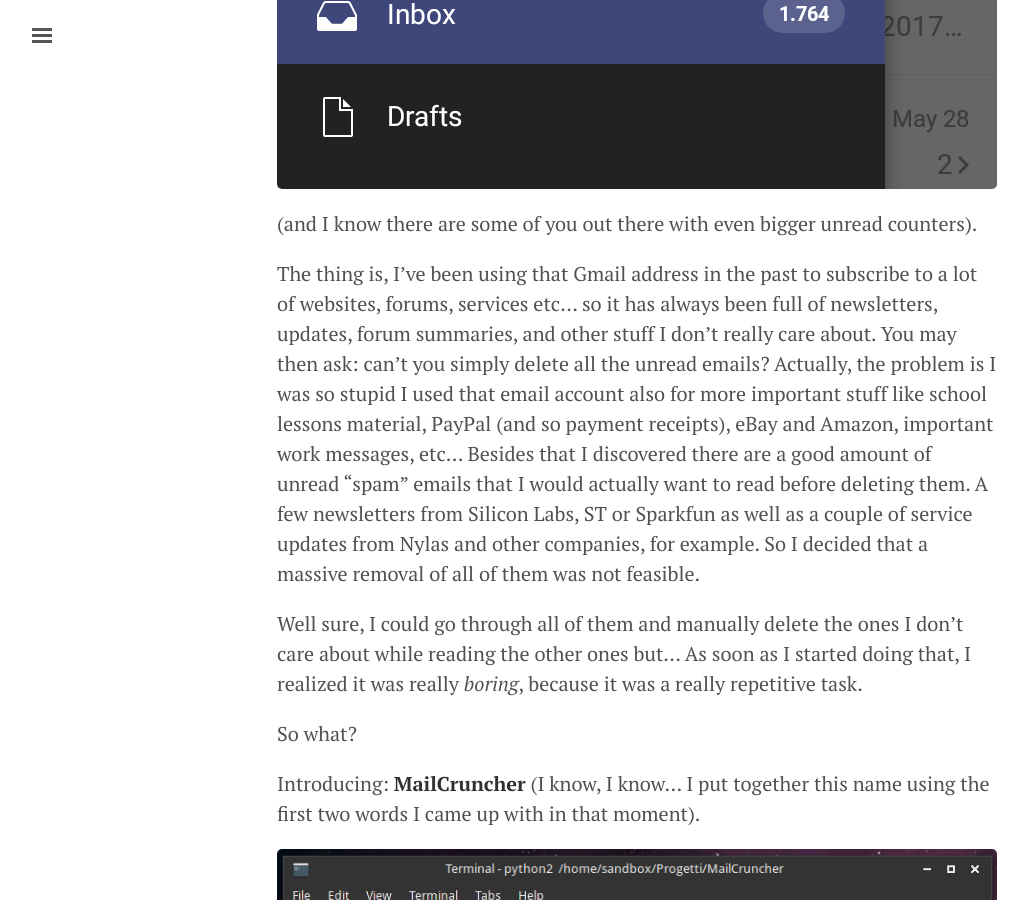
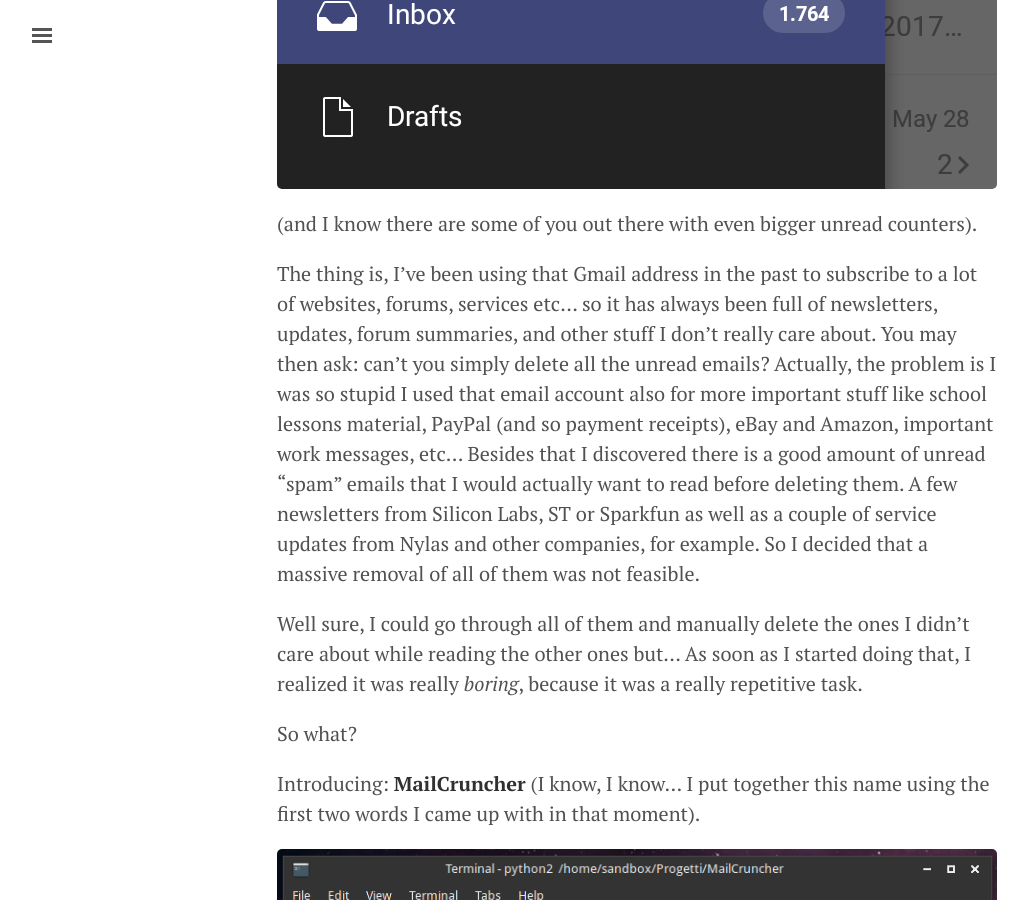
Before and after one commit to gdelazzari/gdelazzari.github.io, a Jekyll site: the page built from _posts/2017-06-04-emails-mess.md, in a window 1280 px wide and 900 px high, scrolled down 479 px. Shown: the whole window, without its empty margins (3-1031 px from the left). Built offline with Jekyll 4.4.1, drawn with Linux system fonts in a browser that asks for light colours; part of the change alters nothing that is shown; some of the changed text lies outside the part shown.

Commit message:
Updated emails mess post with GitHub link Minor grammar changes

```diff
--- a/_posts/2017-06-04-emails-mess.md
+++ b/_posts/2017-06-04-emails-mess.md
@@ -16,13 +16,13 @@ updates, forum summaries, and other stuff I don't really care about.
 You may then ask: can't you simply delete all the unread emails? Actually, the
 problem is I was so stupid I used that email account also for more important
 stuff like school lessons material, PayPal (and so payment receipts), eBay and
-Amazon, important work messages, etc... Besides that I discovered there are a
+Amazon, important work messages, etc... Besides that I discovered there is a
 good amount of unread "spam" emails that I would actually want to read before
 deleting them. A few newsletters from Silicon Labs, ST or Sparkfun as well as a
 couple of service updates from Nylas and other companies, for example.
 So I decided that a massive removal of all of them was not feasible.
 
-Well sure, I could go through all of them and manually delete the ones I don't
+Well sure, I could go through all of them and manually delete the ones I didn't
 care about while reading the other ones but... As soon as I started doing that,
 I realized it was really *boring*, because it was a really repetitive task.
 
@@ -309,7 +309,14 @@ the subject. That's pretty amazing, isn't it?
 
 The final touch was to create a main menu (the one in the first picture) and to
 make a little configuration wizard to ask the user (just the first time) its
-login details.
+login details. I also added a feature that labels the emails that the classifier
+is uncertain about with an "*Uncertain*" label, so they end up in a separate folder of your
+mailbox and you can manually check them if you want.
+
+Overall, the result is quite pleasing in my opinion. I'm really satisfied, and it
+was also a lot of fun creating this tool. And, obviously, my inbox is now much
+cleaner: in fact over a total of ~1750 unread emails just ~250 were kept.
 
 I hope this was interesting and you learned something from this (pretty long) post.
-You can checkout the final code on my GitHub, I'll upload it soon.
+You can checkout the final code on GitHub [here](https://github.com/gdelazzari/MailCruncher),
+where you'll also find the instructions on how to run it.
```
